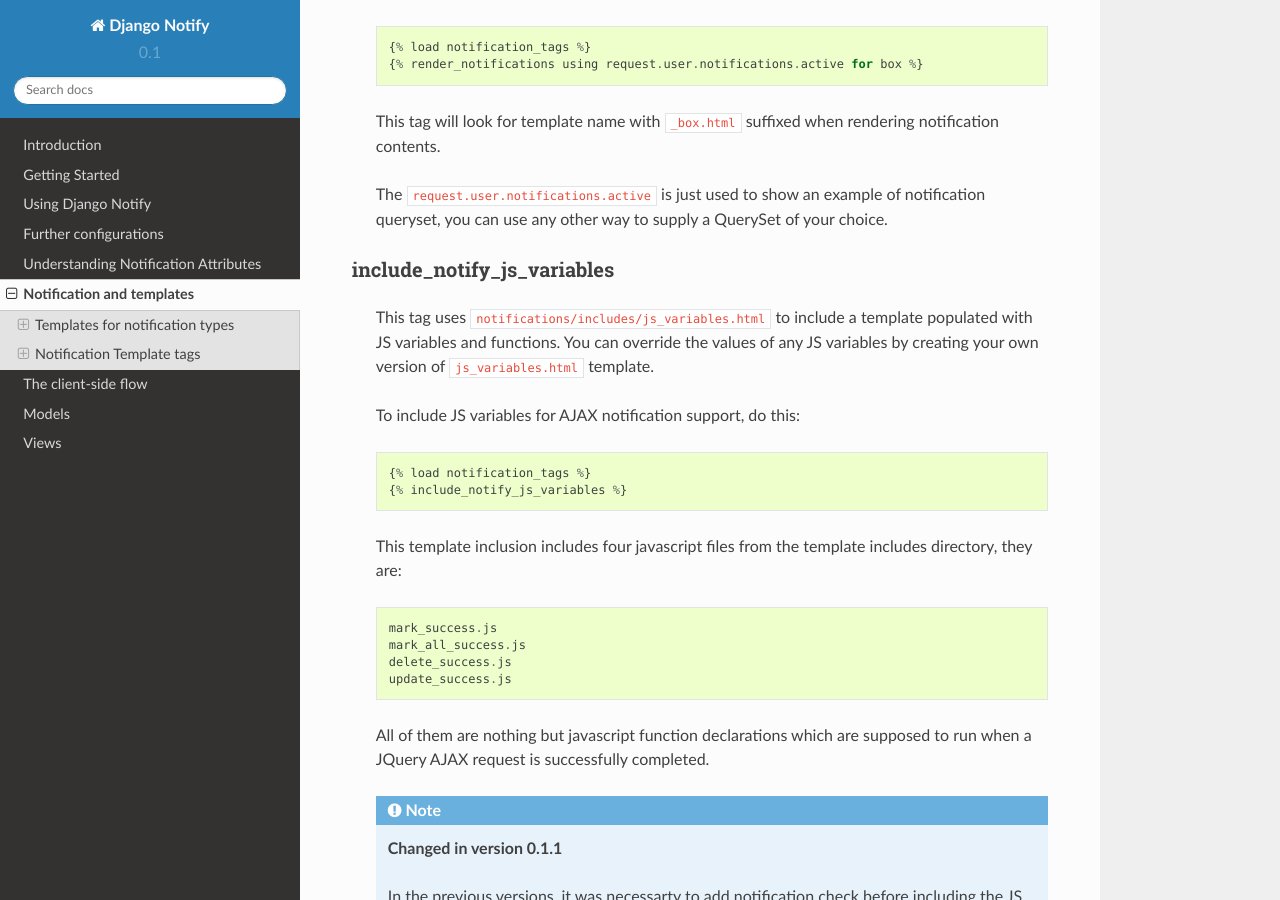
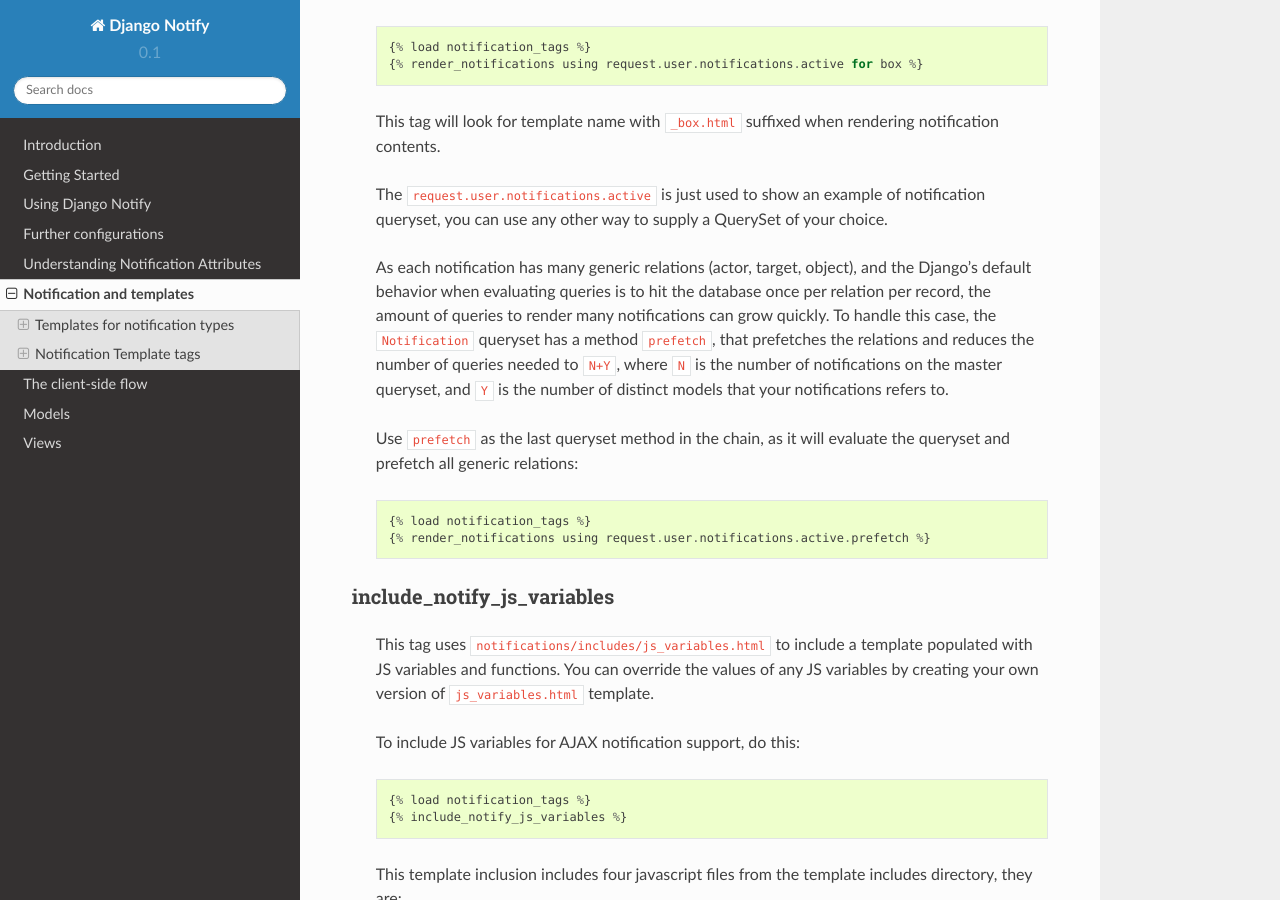
Before and after one commit to v1k45/django-notify-x, a Sphinx documentation site: the page built from docs/templates.rst, in a window 1280 px wide and 900 px high, scrolled down 3847 px. Built offline with Sphinx 7.4.7 and the Read the Docs theme 2.0.0, drawn with Linux system fonts in a browser that asks for light colours.

Commit message:
refactor NotificationQueryset adding an explicit method to prefetch closes #28

```diff
--- a/docs/templates.rst
+++ b/docs/templates.rst
@@ -154,6 +154,22 @@ render_notifications
 
     The ``request.user.notifications.active`` is just used to show an example of notification queryset, you can use any other way to supply a QuerySet of your choice.
 
+    As each notification has many generic relations (actor, target, object),
+    and the Django's default behavior when evaluating queries is to hit the
+    database once per relation per record, the amount of queries to render many
+    notifications can grow quickly. To handle this case, the ``Notification``
+    queryset has a method ``prefetch``, that prefetches the relations and
+    reduces the number of queries needed to ``N+Y``, where ``N`` is the number
+    of notifications on the master queryset, and ``Y`` is the number of
+    distinct models that your notifications refers to.
+
+    Use ``prefetch`` as the last queryset method in the chain, as it will
+    evaluate the queryset and prefetch all generic relations::
+
+        {% load notification_tags %}
+        {% render_notifications using request.user.notifications.active.prefetch %}
+
+
 include_notify_js_variables
 ---------------------------
 
```
Also changed, not shown: 4 other files.
